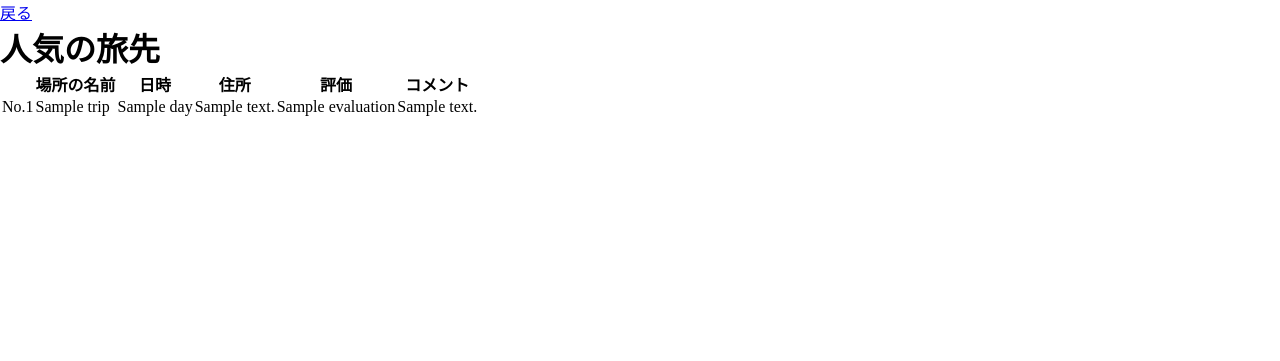
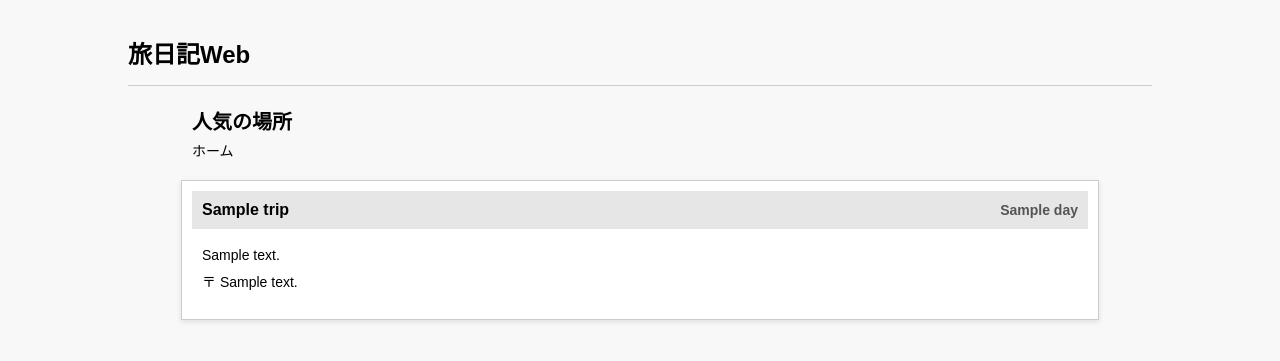
Before and after one commit to 2024AIT-OOP2-G07/Travel_Diary, a Flask app: template templates/trip.html in a window 1280 px wide. Shown: the top 361 px of the page. Run offline with Flask 3, Linux system fonts and the light colour scheme; the template is opened without the code that fills it: most values are stand-ins (such as "Sample title", 1, 10 or a date in 2020).

Commit message:
tripのcss調整

```diff
--- /dev/null
+++ b/static/trip.css
@@ -0,0 +1,80 @@
+/* trip.css */
+body {
+  font-family: Arial, sans-serif;
+  margin: 0;
+  padding: 0;
+  background-color: #f8f8f8;
+}
+
+h1:first-of-type {
+  text-align: left;
+  margin: 20px auto;
+  padding: 15px 0;
+  font-size: 24px;
+  font-weight: bold;
+  width: 90%;
+  max-width: 80%;
+  border-bottom: 1px solid #ccc;
+}
+
+h1:last-of-type {
+  text-align: left;
+  font-size: 20px;
+  margin: 10px auto 5px auto; /* 下の余白を調整 */
+  max-width: 70%;
+  font-weight: bold;
+}
+
+a {
+  display: block; /* ブロック要素として扱う */
+  margin: 0 auto 20px auto; /* 下の余白を設定 */
+  max-width: 70%; /* 「人気の場所」と同じ幅に揃える */
+  font-size: 14px;
+  color: #000;
+  text-align: left; /* 左揃え */
+  text-decoration: none;
+}
+
+main {
+  margin-top: 10px;
+}
+
+.comment-box {
+  margin: 20px auto;
+  padding: 10px;
+  background-color: #fff;
+  border: 1px solid #ccc;
+  box-shadow: 0 2px 5px rgba(0, 0, 0, 0.1);
+  width: 90%;
+  max-width: 70%;
+}
+
+.comment-header {
+  display: flex;
+  justify-content: space-between;
+  align-items: center;
+  background-color: #e6e6e6;
+  padding: 10px;
+  font-weight: bold;
+  font-size: 14px;
+}
+
+.comment-header .place-name {
+  font-size: 16px;
+  font-weight: bold;
+}
+
+.comment-header .date {
+  font-size: 14px;
+  color: #555;
+}
+
+.comment-content {
+  padding: 10px;
+  font-size: 14px;
+  line-height: 1.6;
+}
+
+.comment-content p {
+  margin: 5px 0;
+}
--- a/templates/trip.html
+++ b/templates/trip.html
@@ -3,34 +3,25 @@
   <head>
     <meta charset="UTF-8" />
     <title>人気の旅先</title>
-    <link rel="stylesheet" href="{{ url_for('static', filename='style.css') }}" />
+    <link rel="stylesheet" href="{{ url_for('static', filename='trip.css') }}" />
   </head>
   <body>
-    <a href="{{ url_for('index') }}">戻る</a>
-    <h1>人気の旅先</h1>
-    <table>
-      <thead>
-        <tr>
-            <th>&nbsp;</th>
-            <th>場所の名前</th>
-            <th>日時</th>
-            <th>住所</th>
-            <th>評価</th>
-            <th>コメント</th>
-        </tr>
-      </thead>
-      <tbody>
-        {% for trip_data in trip_data %}
-        <tr>
-            <td>No.{{ loop.index }}</td>
-            <td>{{ trip_data.name }}</td>
-            <td>{{ trip_data.day }}</td>
-            <td>{{ trip_data.address }}</td>
-            <td>{{ trip_data.evaluation }}</td>
-            <td>{{ trip_data.comment }}</td>
-        </tr>
-        {% endfor %}
-    </tbody>
-  </table>
+    <h1>旅日記Web</h1>
+    <h1>人気の場所</h1>
+    <a href="{{ url_for('index') }}">ホーム</a>
+    <main>
+      {% for trip_data in trip_data %}
+      <div class="comment-box">
+        <div class="comment-header">
+          <span class="place-name">{{ trip_data.name }}</span>
+          <span class="date">{{ trip_data.day }}</span>
+        </div>
+        <div class="comment-content">
+          <p>{{ trip_data.comment }}</p>
+          <p>〒 {{ trip_data.address }}</p>
+        </div>
+      </div>
+      {% endfor %}
+    </main>
   </body>
 </html>
```
